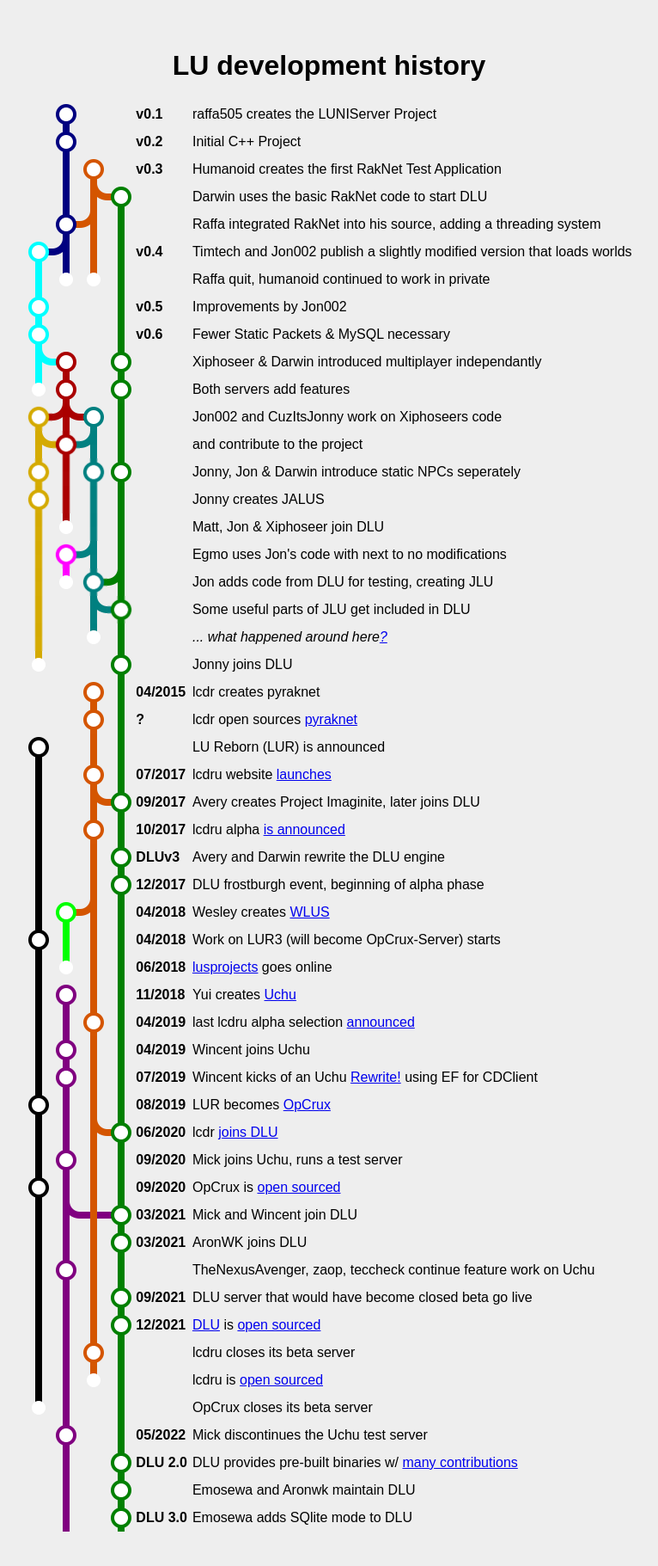
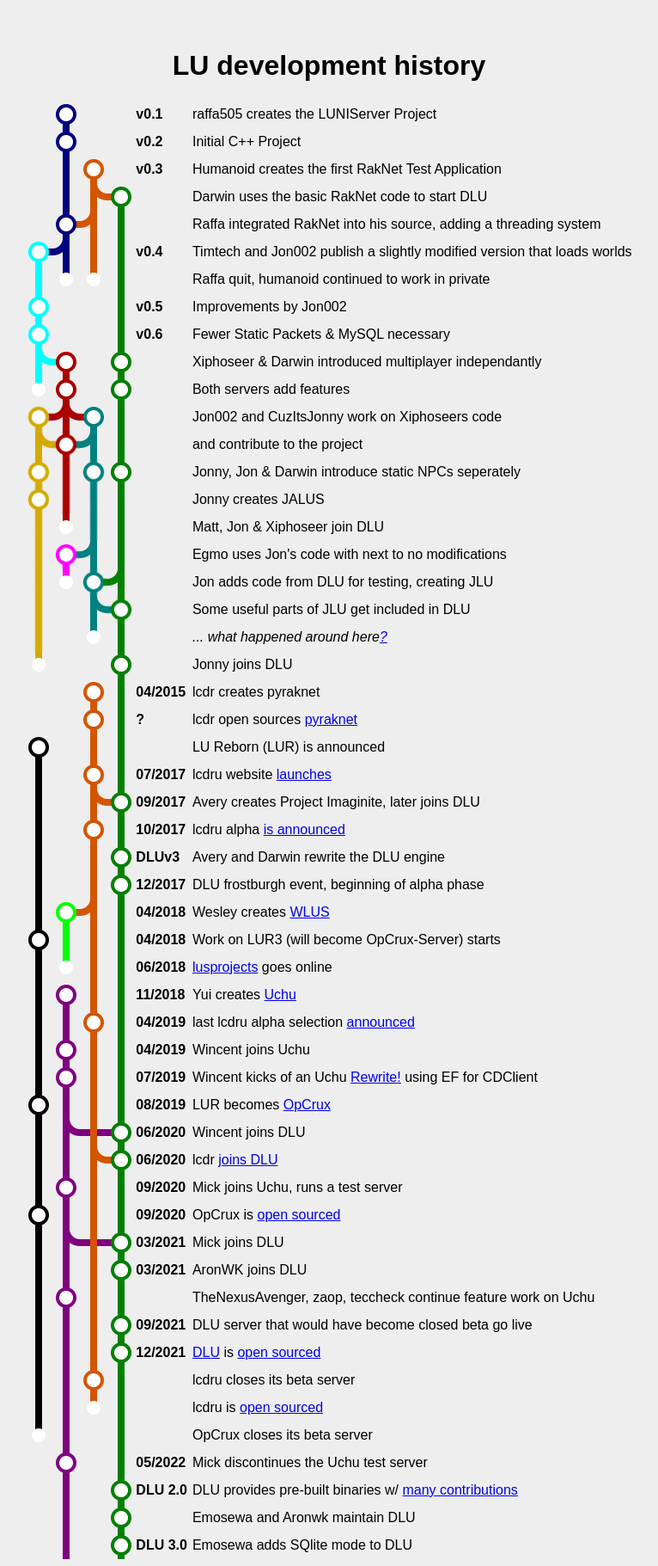
Before and after one commit to Xiphoseer/xiphoseer.github.com, a Jekyll site: the page flow/index.html, which Jekyll copies as it is, in a window 1280 px wide. Shown: the whole page at 86% size, without its empty margins (257-1023 px from the left). Built offline with Jekyll 4.4.1, drawn with Linux system fonts in a browser that asks for light colours; before the commit the page ends 1789 px from its top, so only the background shows below that.

Commit message:
flow: Wincent joins DLU before Mick

```diff
--- a/flow/index.html
+++ b/flow/index.html
@@ -304,6 +304,14 @@
 			</tr>
 			<tr>
 				<td class="fi line J"></td>
+				<td class="fi split-right I"></td>
+				<td class="fi line B pass-I"></td>
+				<td class="fi node C merge-left-I"></td>
+				<td class="v">06/2020</td>
+				<td>Wincent joins DLU</td>
+			</tr>
+			<tr>
+				<td class="fi line J"></td>
 				<td class="fi line I"></td>
 				<td class="fi split-right B"></td>
 				<td class="fi node C merge-left-B"></td>
@@ -332,7 +340,7 @@
 				<td class="fi line B pass-I"></td>
 				<td class="fi node C merge-left-I"></td>
 				<td class="v">03/2021</td>
-				<td>Mick and Wincent join DLU</td>
+				<td>Mick joins DLU</td>
 			</tr>
 			<tr>
 				<td class="fi line J"></td>
```
